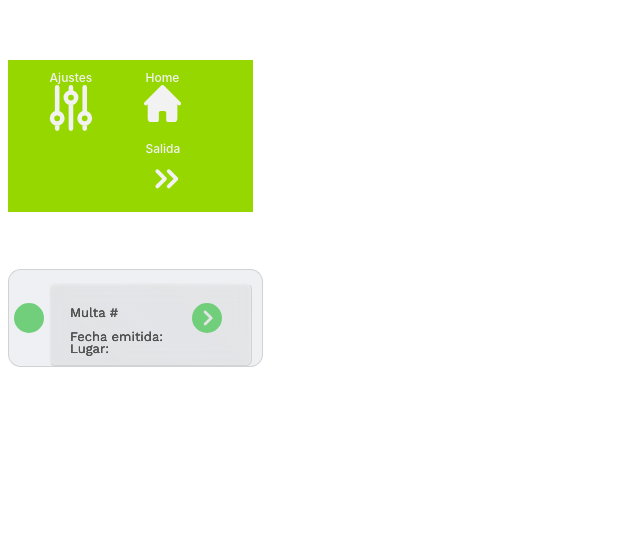
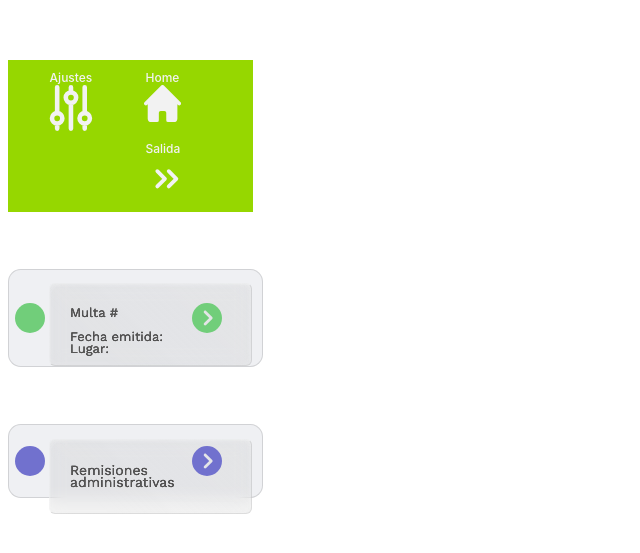
Before and after one commit to Jennifer15W/REM_APP, a website built with webpack: page Rem-app/src/index.html in a window 1280 px wide. Shown: the part 3010-3563 px from the top of the page, without its empty margins (0-640 px from the left). Before the commit the page ends 3434 px from the top, so only its background shows below. Built offline with nearby package versions, Linux system fonts and the light colour scheme.

Commit message:
update style

```diff
--- a/Rem-app/src/index.html
+++ b/Rem-app/src/index.html
@@ -282,7 +282,7 @@
 
 <!-- Card-->
 <div class="card bg-primary text-white text-center p-4 border-0 two">
-  <svg xmlns="http://www.w3.org/2000/svg" height="30" width="30" viewBox="0 0 512 512" style="position: absolute; left: 5px; top: 50%; transform: translateY(-50%);"><!--!Font Awesome Free 6.5.2 by @fontawesome - https://fontawesome.com License - https://fontawesome.com/license/free Copyright 2024 Fonticons, Inc.-->
+  <svg xmlns="http://www.w3.org/2000/svg" height="30" width="30" viewBox="0 0 512 512" style="position: absolute; left: 6px; top: 50%; transform: translateY(-50%);"><!--!Font Awesome Free 6.5.2 by @fontawesome - https://fontawesome.com License - https://fontawesome.com/license/free Copyright 2024 Fonticons, Inc.-->
     <path fill="#71ce7a" d="M256 512A256 256 0 1 0 256 0a256 256 0 1 0 0 512z"/>
   </svg>
   <blockquote class="blockquote mb-0">
@@ -294,10 +294,23 @@
     <path fill="#71ce7a" d="M0 256a256 256 0 1 0 512 0A256 256 0 1 0 0 256zM241 377c-9.4 9.4-24.6 9.4-33.9 0s-9.4-24.6 0-33.9l87-87-87-87c-9.4-9.4-9.4-24.6 0-33.9s24.6-9.4 33.9 0L345 239c9.4 9.4 9.4 24.6 0 33.9L241 377z"/>
   </svg>
 </div>
-
 <br>
 <br>
 <br>
-
+<!-- Card-->
+<div class="card2 bg-primary text-white text-center p-4 border-0 two">
+  <svg xmlns="http://www.w3.org/2000/svg" height="30" width="30" viewBox="0 0 512 512" style="position: absolute; left: 6px; top: 50%; transform: translateY(-50%);"><!--!Font Awesome Free 6.5.2 by @fontawesome - https://fontawesome.com License - https://fontawesome.com/license/free Copyright 2024 Fonticons, Inc.-->
+    <path fill="#7171CE" d="M256 512A256 256 0 1 0 256 0a256 256 0 1 0 0 512z"/>
+  </svg>
+  <blockquote class="blockquote1 mb-0">
+    <p class="mb-0">Remisiones administrativas<p>
+  </blockquote>
+  <svg xmlns="http://www.w3.org/2000/svg" height="30" width="30" viewBox="0 0 512 512" style="position: absolute; right: 40px; top: 50%; transform: translateY(-50%);" fa-xs><!--!Font Awesome Free 6.5.2 by @fontawesome - https://fontawesome.com License - https://fontawesome.com/license/free Copyright 2024 Fonticons, Inc.-->
+    <path fill="#7171CE" d="M0 256a256 256 0 1 0 512 0A256 256 0 1 0 0 256zM241 377c-9.4 9.4-24.6 9.4-33.9 0s-9.4-24.6 0-33.9l87-87-87-87c-9.4-9.4-9.4-24.6 0-33.9s24.6-9.4 33.9 0L345 239c9.4 9.4 9.4 24.6 0 33.9L241 377z"/>
+  </svg>
+</div>
+<br>
+<br>
+<br>
 </body>
 </html>
--- a/Rem-app/src/sass/components/card.scss
+++ b/Rem-app/src/sass/components/card.scss
@@ -1,6 +1,13 @@
+@import url('https://fonts.googleapis.com/css?family=Work+Sans:400,600,700&display=swap');
+
 $color-init-card: #FFFFFF;
 $color-notification: #EFF0F3;
 $color-text-notification: #5A5959;
+$color-circle1: #71CE7A;
+$color-circle2: #7171CE;
+$color-circle3: #E76F51;
+$color-circle4: #51A3E7;
+$color-circle5: #247C9A;
 
 ////////////////////////////////////////////////////////////////////////////////////////*** Card ***////////////////////////////////////////////////////////////////////////////////////////
 
@@ -24,19 +31,23 @@ $color-text-notification: #5A5959;
     border-radius: 0.8rem;
     height: 12%;
     width: 20%;
+
+    &.bg-primary.text-white.text-center.p-4.border-0.two {
+        background-color: $color-notification;
+        background-position: 50% 50% !important;
+        background-size: 50% !important;
     }
 
     .card-footer,
     .card-img {
         border-bottom-right-radius: 0.8rem;
         border-bottom-left-radius: 0.8rem;
-
     }
 
     blockquote.blockquote.mb-0 {
         color: $color-text-notification;
         font-size: 13px;
-    font-family: Roboto;
+        font-family: 'Work Sans', sans-serif; // Importada desde Google Fonts
         text-align: left;
         line-height: 0.9;
         padding: 10px 20px;
@@ -52,8 +63,49 @@ blockquote.blockquote.mb-0 {
         font-weight: 400;
     }
 
-.card .card-label {
+    .card-label {
         display: flex;
         margin-bottom: 0rem;
         color: $color-text-notification;
     }
+}
+
+////////////////////////////////////////////////////////////////////////////////////////***card notification
+
+.card2.bg-primary.text-white.text-center.p-4.border-0.two {
+    background-color: $color-notification;
+    background-position: 50% 50% !important;
+    background-size: 50% !important;
+}
+
+
+.card2 {
+    position: relative;
+    flex-direction: column;
+    word-wrap: break-word;
+    background-clip: border-box;
+    border: 1px solid #00000020;
+    border-radius: 0.8rem;
+    height: 9%;
+    width: 20%;
+
+    blockquote.blockquote1.mb-0 {
+        color: $color-text-notification;
+        font-size: 14px;
+        font-family: -apple-system, system-ui, system-ui, "Segoe UI", Roboto, "Helvetica Neue", "Fira Sans", Ubuntu, Oxygen, "Oxygen Sans", Cantarell, "Droid Sans", "Apple Color Emoji", "Segoe UI Emoji", "Segoe UI Symbol", "Lucida Grande", Helvetica, Arial, sans-serif;
+        text-align: left;
+        line-height: 0.9;
+        padding: 10px 20px;
+        text-shadow: 0 0.025em #000;
+        border-radius: 6px;
+        border: 1.25px outset rgba(255, 255, 255, 0.3);
+        margin-left: 40px;
+        margin-right: 10px;
+        background-color: rgba(0, 0, 0, 0.05);
+        background-image: linear-gradient(45deg, hsla(0, 0%, 94.1%, 0) 20%, hsla(0, 0%, 94.1%, 0.12));
+        box-shadow: inset 7px 7px 0 -6px hsla(0, 0%, 94%, 0.12), inset -1px 1px 4px -1px hsla(0, 0%, 94%, 0.6);
+        backdrop-filter: blur(8px);
+        font-weight: 400;
+    }
+
+}
```
Lines whose indentation alone changed are shown as unchanged.
